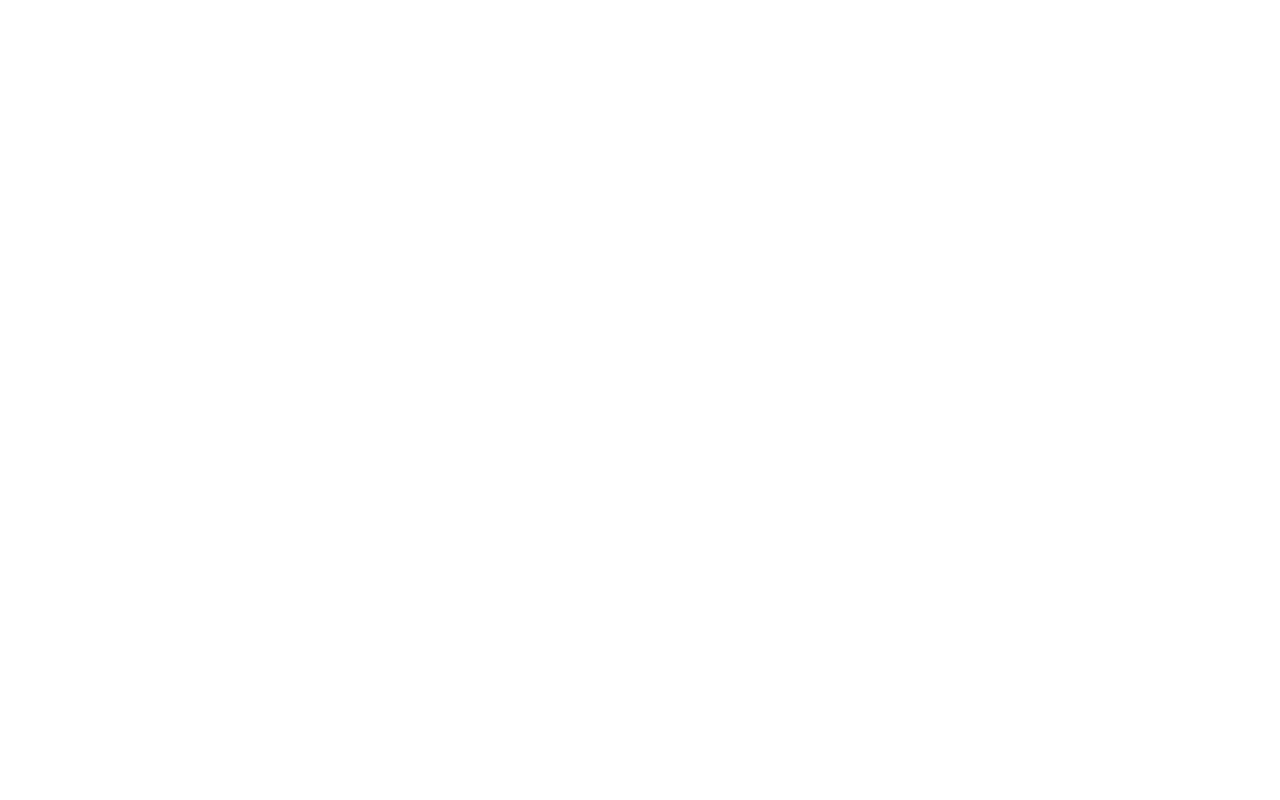
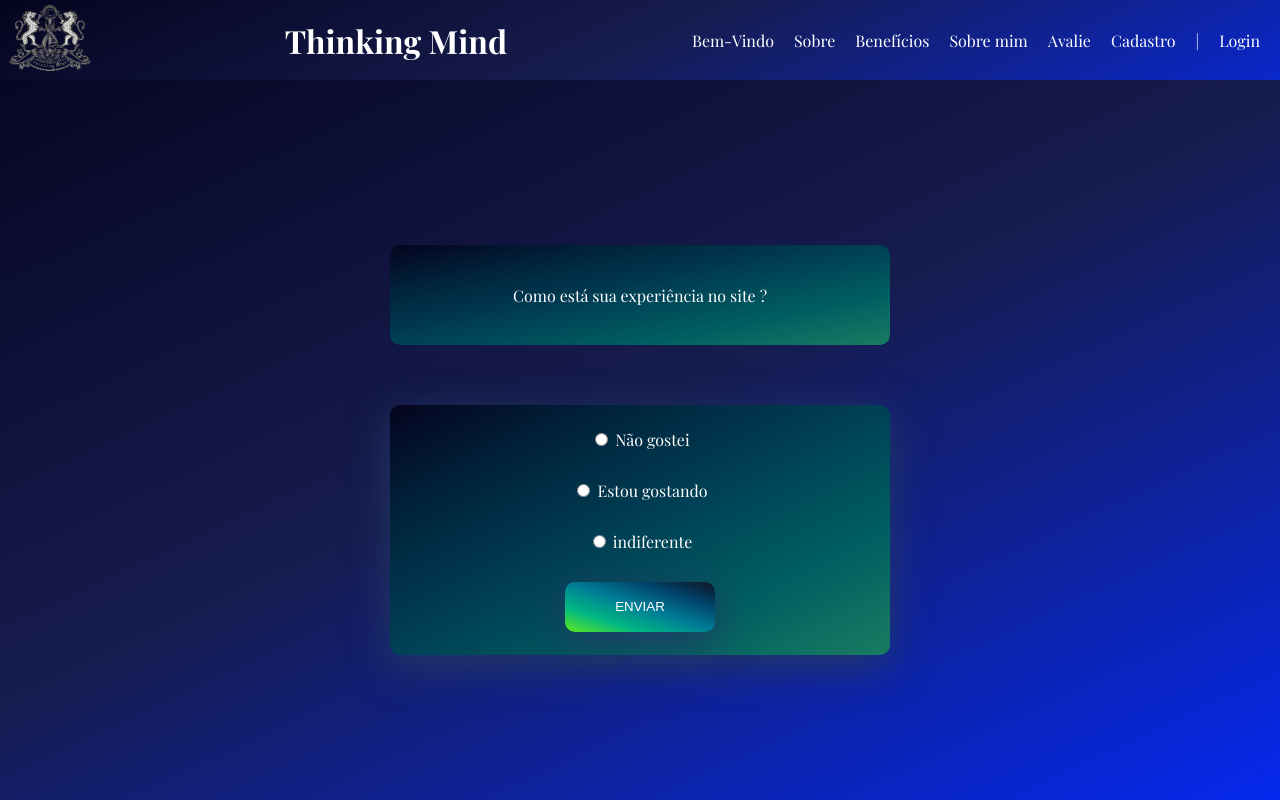
Before and after one commit to PedroVsantos/ProjetoIndividual_ThinkingMind, a website: page site V7 - final/public/avaliacao.html in a window 1280 px wide. Drawn offline with nearby package versions, Linux system fonts and the light colour scheme; a web font is replaced by a local one.

Commit message:
alterações na tela de avaliação e teste de conexão com o bando de dados

```diff
--- a/site V7 - final/public/avaliacao.html
+++ b/site V7 - final/public/avaliacao.html
@@ -3,11 +3,48 @@
 <head>
     <meta charset="UTF-8">
     <meta name="viewport" content="width=device-width, initial-scale=1.0">
+    <link rel="stylesheet" href="./css/avaliacao.css ">
     <title>Avalie</title>
 </head>
 <body>
-    <div class="form">
 
+    <header>
+        <div class="logo-image">
+            <img class="image-navbar" src="assets/imgs/logo-Thinking_Mind-removebg-preview.png" alt="">
+        </div>
+        <h1>Thinking Mind</h1>
+
+        <div class="navbar">
+            <a href="#Wm">Bem-Vindo</a>
+            <a href="#TH">Sobre</a>
+            <a href="#Bn">Benefícios</a>
+            <a href="#Sm">Sobre mim</a>
+            <a href="#avalie">Avalie</a>
+            <!-- <a href="quizTH.html">Quiz desafio</a> -->
+            <a href="Cadastro.html">Cadastro</a>
+            <a href="">|</a>
+            <a href="Login.html">Login</a>
+        </div>
+    </header>
+
+    <div class="main_form">
+        <div class="title">
+            Como está sua experiência no site ?
+        </div>
+        <div class="form">
+            <label for="">
+                <input type="radio" name="feedback" value="nao"> Não gostei
+            </label>
+            <label for="">
+                <input type="radio" name="feedback" value="sim"> Estou gostando
+            </label>
+            <label for="">
+                <input type="radio" name="feedback" value="indiferente"> indiferente
+            </label>
+
+            <button onclick="avaliar()" class="btn_avaliar">ENVIAR</button>
+
+        </div>
     </div>
 </body>
 </html>
--- a/site V7 - final/public/css/avaliacao.css
+++ b/site V7 - final/public/css/avaliacao.css
@@ -4,3 +4,92 @@ body {
     margin: 0;
     font-family: 'Playfair Display';
 }
+
+header {
+    width: 100%;
+    height: 80px;
+    background: linear-gradient(-25deg, #0a27cb, #161c4e, #05041f);
+    display: flex;
+    align-items: center;
+    justify-content: space-between;
+    position: fixed;
+}
+
+.image-navbar {
+    width: 100px;
+}
+
+.navbar {
+    display: flex;
+    gap: 20px;
+    margin-right: 20px;
+}
+
+.navbar a {
+    text-decoration: none;
+    color: #ffffff;
+}
+
+header>h1 {
+    color: white;
+}
+
+.main_form {
+    width: 100vw;
+    height: 100vh;
+    background: linear-gradient(-25deg, #0528ee, #161c4e, #05041f);
+    display: flex;
+    justify-content: center;
+    align-items: center;
+    flex-direction: column;
+}
+
+.form {
+    width: 500px;
+    height: 250px;
+    background-image: linear-gradient(to right bottom, #05041f, #00253e, #004156, #005f62, #197c61);
+    display: flex;
+    justify-content: center;
+    flex-direction: column;
+    align-items: center;
+    margin-bottom: 30px 35px;
+    color: white;
+    box-shadow: 0px 10px 40px rgb(36, 57, 101);
+    border-radius: 10px;
+    margin-top: 10px;
+}
+
+label {
+    margin-bottom: 30px;
+    color: white;
+}
+
+.title {
+    margin-bottom: 50px;
+    width: 500px;
+    height: 100px;
+    background-color: red;
+    display: flex;
+    justify-content: center;
+    align-items: center;
+    color: white;
+    background-image: linear-gradient(to right bottom, #05041f, #00253e, #004156, #005f62, #197c61);
+    border-radius: 10px;
+    margin-top: 100px;
+}
+
+.btn_avaliar {
+    width: 150px;
+    height: 50px;
+    color: white;
+    border-radius: 10px;
+    border: none;
+    background: linear-gradient(to left bottom, #121422, #00446b, #007e97, #00b781, #60e81f);
+    box-shadow: 0px 10px 40px rgb(36, 57, 101);
+    transition: background-color 0.3s ease;
+    cursor: pointer;
+}
+
+.btn_avaliar:hover {
+    background: linear-gradient(to left bottom, #121422, #036aa5, #0296b4, #04b580, #3bae06);
+}
```
Also changed, not shown: site V7 - final/public/index.html (+1 -1 lines), site V7 - final/src/controllers/avaliacaoController.js (added), site V7 - final/src/models/avaliacaoModel.js (added), site V7 - final/src/routes/avaliacao.js (added), 2 other files.
